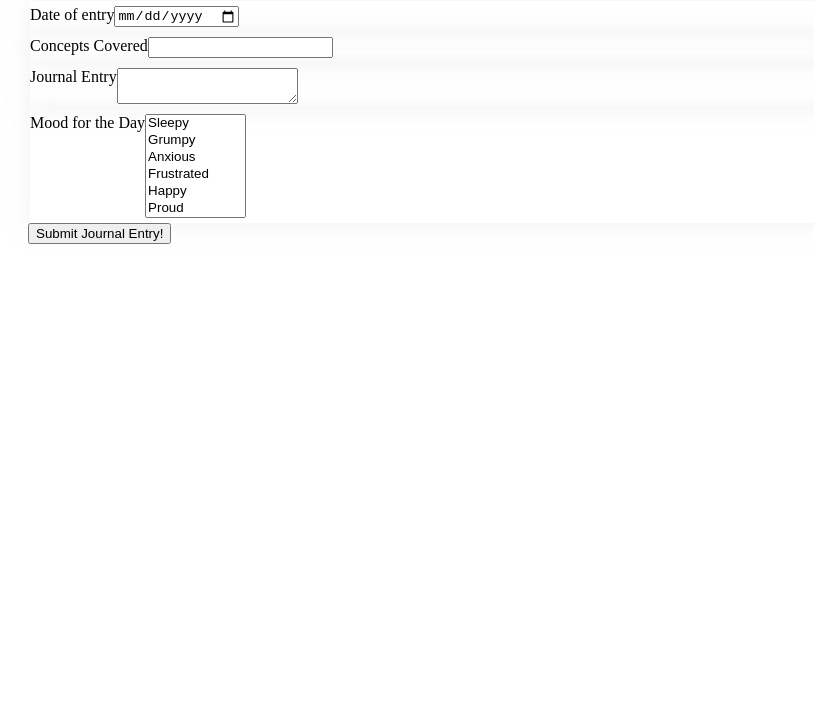
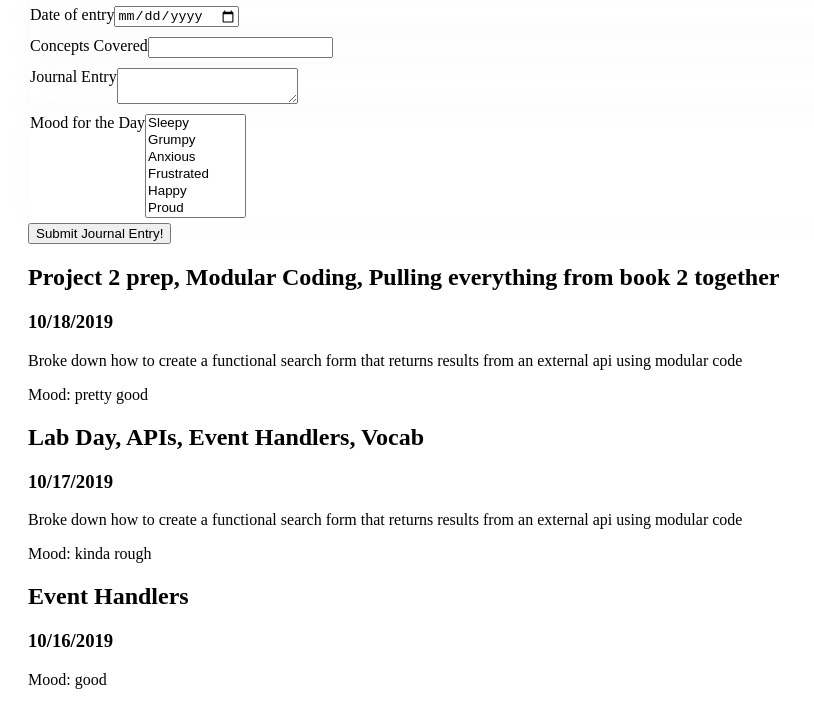
Before and after one commit to melliemuse/Daily-Journal, a plain HTML site: page src/index.html in a window 1280 px wide. Shown: the part 87-800 px from the top of the page, without its empty margins (0-814 px from the left). Drawn offline with Linux system fonts and the light colour scheme.

Commit message:
completed daily journal 3

```diff
--- a/src/index.html
+++ b/src/index.html
@@ -46,7 +46,9 @@
             </fieldset>
             <button>Submit Journal Entry!</button>
         </form>
+        <article class="entryLog">
 
+        </article>
 </main>
 <script src="scripts/journal.js"></script>
 </body>
--- a/src/scripts/journal.js
+++ b/src/scripts/journal.js
@@ -4,27 +4,27 @@
 
 console.log('You linked it! Good job!')
 
-const journalEntry = {
+const journalEntries = [
+    {
     date: '10/18/2019',
     concepts: 'Project 2 prep, Modular Coding, Pulling everything from book 2 together',
-    contents: 'Broke down how to create a fucntional search form that returns results from an external api using modular code',
+    contents: 'Broke down how to create a functional search form that returns results from an external api using modular code',
     mood: 'pretty good',
-}
-
-const journalEntry2 = {
+},
+ {
     date: '10/17/2019',
     concepts: 'Lab Day, APIs, Event Handlers, Vocab',
     contents: 'Project 2 prep, Modular Coding, Pulling everything from book 2 together',
-    contents: 'Broke down how to create a fucntional search form that returns results from an external api using modular code',
+    contents: 'Broke down how to create a functional search form that returns results from an external api using modular code',
     mood: 'kinda rough',
-}
-
-const journalEntry3 = {
+},
+{
     date: '10/16/2019',
     concepts: 'Event Handlers',
     contents: '',
     mood: 'good',
 }
+]
 
 // const journalEntry = {
 //     date: `${date}`,
@@ -32,7 +32,32 @@ const journalEntry3 = {
 //     contents: `${contents}`,
 //     mood: `${mood}`,
 // }
-debugger
-let journalEntries = []
-journalEntries.push(journalEntry, journalEntry2, journalEntry3)
-console.log(journalEntries)
+// debugger
+// let journalEntries = []
+// journalEntries.push(journalEntry, journalEntry2, journalEntry3)
+
+/*
+    Purpose: To create, and return, a string template that
+    represents a single journal entry object as HTML
+
+    Arguments: journalEntry (object)
+*/
+const makeJournalEntryComponent = (journalEntry) => {
+    // Create your own HTML structure for a journal entry
+    return `
+    <h1>${journalEntry.concepts}</h1>
+    <h3>${journalEntry.date}</h3>
+    <p>${journalEntry.contents}</p>
+    <p>Mood: ${journalEntry.mood}</p>
+    `
+}
+
+const entryContainer = document.querySelector('.entryLog')
+
+const addJournalEntriesToDOM = (journalEntries) => {
+    journalEntries.forEach(journalEntry => {
+    entryContainer.innerHTML += makeJournalEntryComponent(journalEntry)
+    });
+}
+
+addJournalEntriesToDOM(journalEntries)
--- a/src/styles/journal.css
+++ b/src/styles/journal.css
@@ -9,6 +9,6 @@ fieldset {
     display: flex;
     flex-direction: row;
     border: none;
-    box-shadow: 1px 0px 20px 1px rgba(230, 230, 230, .5);
+    box-shadow: 1px 0px 20px 1px rgba(230, 230, 230, .2);
     padding: 5px 0;
 }
```
